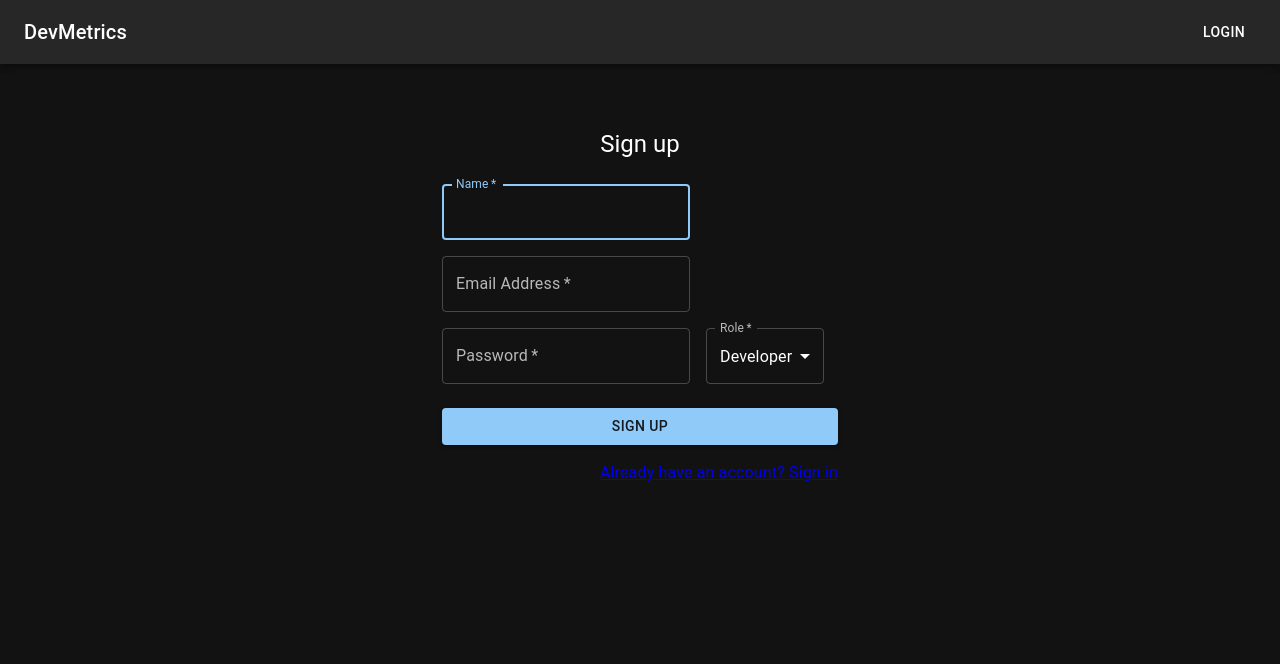
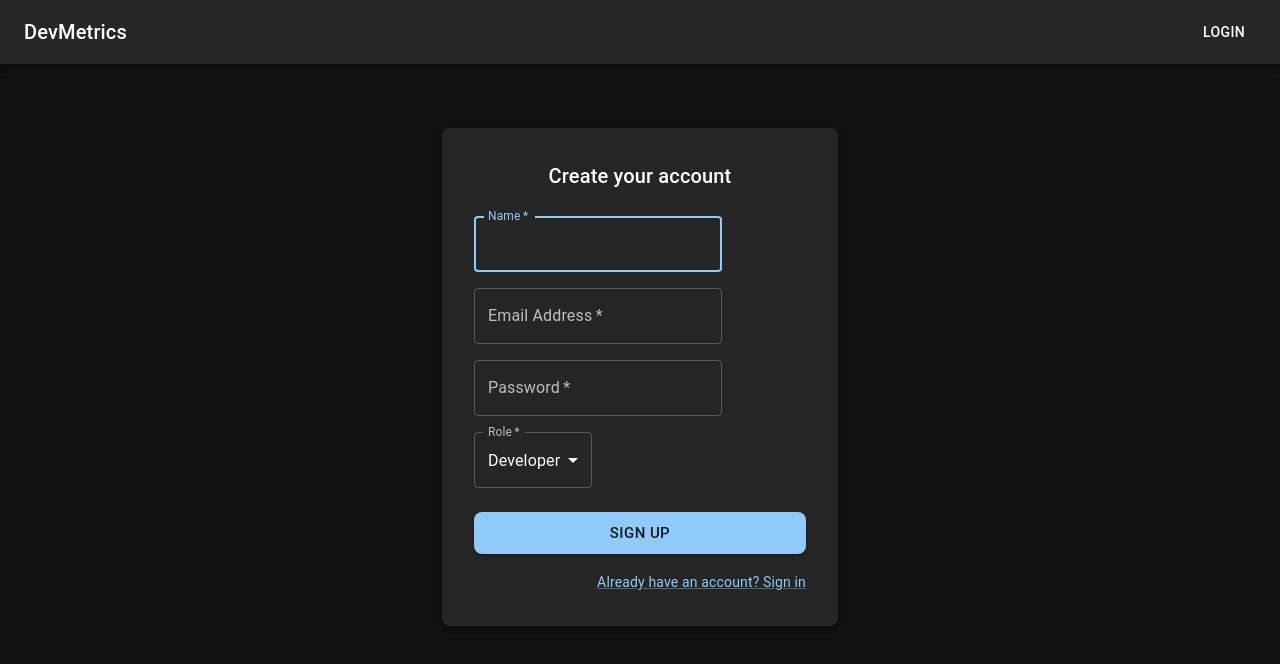
Before and after one commit to Senitha-EminentB/Internal-Productivity, a React (Vite) app in the folder frontend/: page /register in a window 1280 px wide. Shown: the top 664 px of the page. Built offline with nearby package versions, Linux system fonts and the light colour scheme.

Commit message:
Update CSS

```diff
--- a/frontend/src/index.css
+++ b/frontend/src/index.css
@@ -0,0 +1,5 @@
+html, body, #root {
+  height: 100%;
+  margin: 0;
+  padding: 0;
+}
--- a/frontend/src/pages/Register.jsx
+++ b/frontend/src/pages/Register.jsx
@@ -1,7 +1,21 @@
 import { useState } from 'react';
 import { useAuth } from '../context/AuthContext';
-import { useNavigate, Link } from 'react-router-dom';
-import { Button, TextField, Container, Typography, Box, Alert, Grid, FormControl, InputLabel, Select, MenuItem } from '@mui/material';
+import { useNavigate, Link as RouterLink } from 'react-router-dom';
+import {
+  Button,
+  TextField,
+  Container,
+  Typography,
+  Box,
+  Alert,
+  Grid,
+  FormControl,
+  InputLabel,
+  Select,
+  MenuItem,
+  Paper,
+  Link as MuiLink,
+} from '@mui/material';
 
 const Register = () => {
   const { register } = useAuth();
@@ -25,20 +39,30 @@ const Register = () => {
   };
 
   return (
-        <Container maxWidth="xs">
-            <Box
+    <Container component="main" maxWidth="xs">
+      <Paper
+        elevation={3}
         sx={{
-                    marginTop: 8,
+          mt: 8,
+          p: 4,
+          borderRadius: 2,
           display: 'flex',
           flexDirection: 'column',
           alignItems: 'center',
         }}
       >
-                <Typography component="h1" variant="h5">
-                    Sign up
+
+        <Typography component="h2" variant="h6" sx={{ mb: 2 }}>
+          Create your account
         </Typography>
-                <Box component="form" onSubmit={handleSubmit} sx={{ mt: 3 }}>
-                    {error && <Alert severity="error">{error}</Alert>}
+
+        {error && (
+          <Alert severity="error" sx={{ width: '100%', mb: 2 }}>
+            {error}
+          </Alert>
+        )}
+
+        <Box component="form" onSubmit={handleSubmit} sx={{ mt: 1, width: '100%' }}>
           <Grid container spacing={2}>
             <Grid item xs={12}>
               <TextField
@@ -48,6 +72,7 @@ const Register = () => {
                 id="name"
                 label="Name"
                 autoFocus
+                variant="outlined"
                 value={name}
                 onChange={(e) => setName(e.target.value)}
               />
@@ -60,6 +85,7 @@ const Register = () => {
                 label="Email Address"
                 name="email"
                 autoComplete="email"
+                variant="outlined"
                 value={email}
                 onChange={(e) => setEmail(e.target.value)}
               />
@@ -73,6 +99,7 @@ const Register = () => {
                 type="password"
                 id="password"
                 autoComplete="new-password"
+                variant="outlined"
                 value={password}
                 onChange={(e) => setPassword(e.target.value)}
               />
@@ -94,23 +121,26 @@ const Register = () => {
               </FormControl>
             </Grid>
           </Grid>
+
           <Button
             type="submit"
             fullWidth
             variant="contained"
-                        sx={{ mt: 3, mb: 2 }}
+            size="large"
+            sx={{ mt: 3, mb: 2, borderRadius: 2 }}
           >
             Sign Up
           </Button>
+
           <Grid container justifyContent="flex-end">
             <Grid item>
-                            <Link to="/login" variant="body2">
+              <MuiLink component={RouterLink} to="/login" variant="body2">
                 Already have an account? Sign in
-                            </Link>
+              </MuiLink>
             </Grid>
           </Grid>
         </Box>
-            </Box>
+      </Paper>
     </Container>
   );
 };
```
Lines whose indentation alone changed are shown as unchanged.
